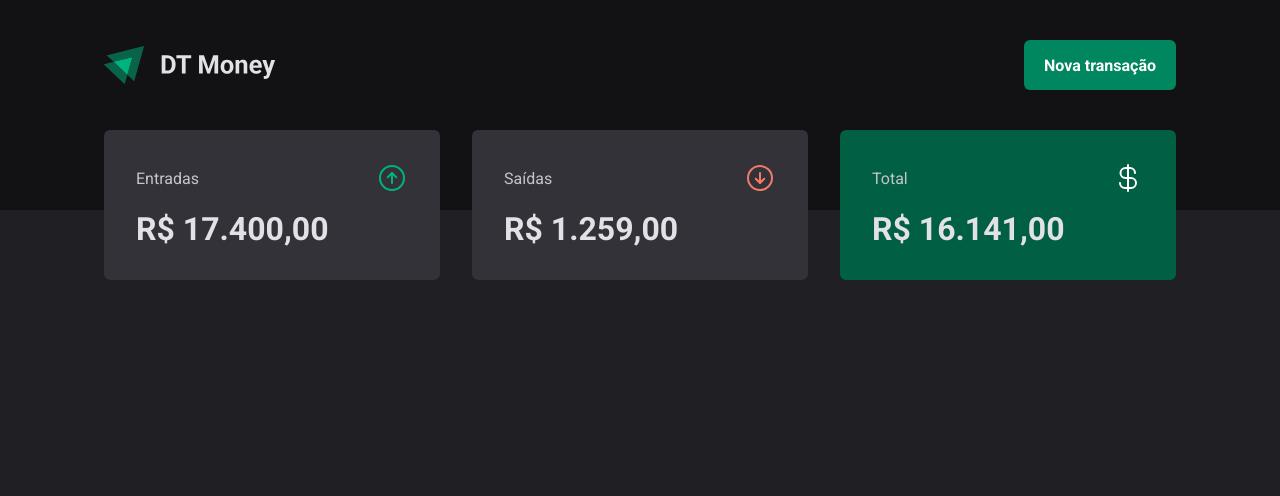
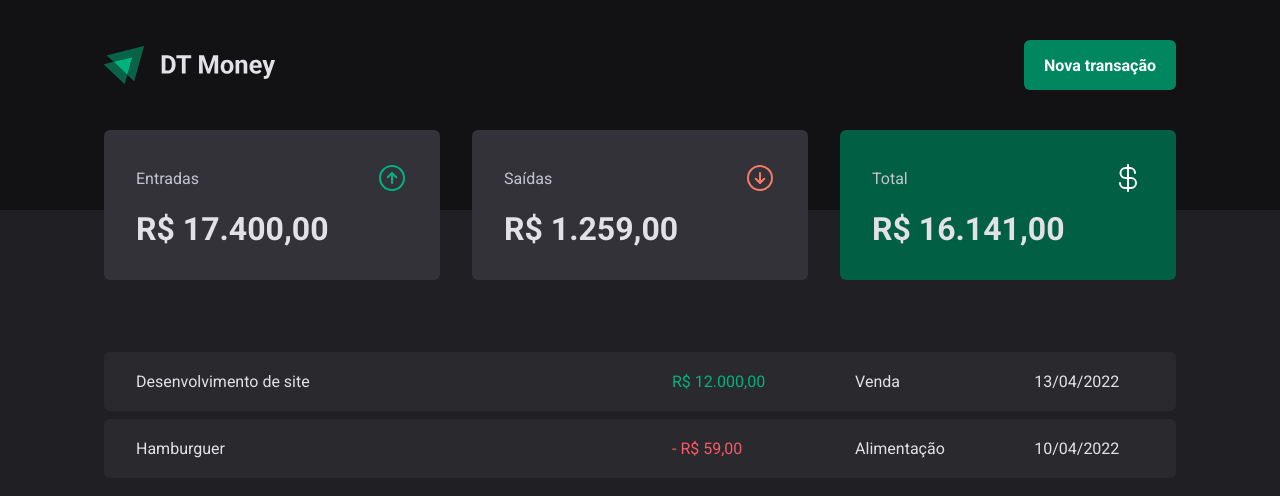
Before and after one commit to Hugovarellaa/dtmoney-2022, a React (Vite) app in the folder dt-money/: page / in a window 1280 px wide. Shown: the top 496 px of the page. Built offline with nearby package versions, Linux system fonts and the light colour scheme.

Commit message:
Create table in transaction

```diff
--- a/dt-money/src/pages/Transactions/index.tsx
+++ b/dt-money/src/pages/Transactions/index.tsx
@@ -1,12 +1,43 @@
 import { Header } from "../../components/Header";
 import { Summary } from "../../components/Summary";
-import { TransactionsContainer } from "./styles";
+import { PriceHighLight, TransactionsContainer, TransactionTable } from "./styles";
 
-export function Transactions(){
+export function Transactions() {
   return (
-    <TransactionsContainer>
+    <div>
+
       <Header />
       <Summary />
-    </TransactionsContainer>
+
+      <TransactionsContainer>
+        <TransactionTable>
+          <tbody>
+            <tr>
+              <td>Desenvolvimento de site</td>
+              <td>
+                <PriceHighLight variant="income">
+                  R$ 12.000,00
+                </PriceHighLight>
+              </td>
+              <td>Venda</td>
+              <td>13/04/2022</td>
+            </tr>
+
+            <tr>
+              <td>Hamburguer</td>
+              <td>
+                <PriceHighLight variant="outcome">
+                  - R$ 59,00
+                </PriceHighLight>
+              </td>
+              <td>Alimentação</td>
+              <td>10/04/2022</td>
+            </tr>
+
+          </tbody>
+        </TransactionTable>
+      </TransactionsContainer>
+    </div>
+
   )
 }
--- a/dt-money/src/pages/Transactions/styles.ts
+++ b/dt-money/src/pages/Transactions/styles.ts
@@ -1,3 +1,45 @@
 import styled from "styled-components";
 
-export const TransactionsContainer = styled.div``
+export const TransactionsContainer = styled.main`
+  width: 100%;
+  max-width: 1120px;
+  margin: 4rem auto 0;
+  padding: 0 1.5rem;
+
+`
+
+export const TransactionTable = styled.table`
+  width: 100%;
+  border-collapse: separate;
+  border-spacing: 0 0.5rem;
+  /* margin-top: 1.5rem; */
+
+  td {
+    padding: 1.25rem 2rem;
+    background: ${({ theme }) => theme["gray-700"]};
+
+    &:first-child{
+      width: 50%;
+      border-top-left-radius: 6px;
+      border-bottom-left-radius: 6px;
+    }
+
+    &:last-child{
+      border-top-right-radius: 6px;
+      border-bottom-right-radius: 6px;
+    }
+  }
+
+`
+
+interface PriceHighLightProps {
+  variant: 'income' | "outcome"
+}
+
+export const PriceHighLight = styled.span<PriceHighLightProps>`
+   color: ${({ variant, theme }) =>
+    variant === 'income'
+      ? theme["green-300"]
+      : theme["red-300"]
+  };
+`
```
